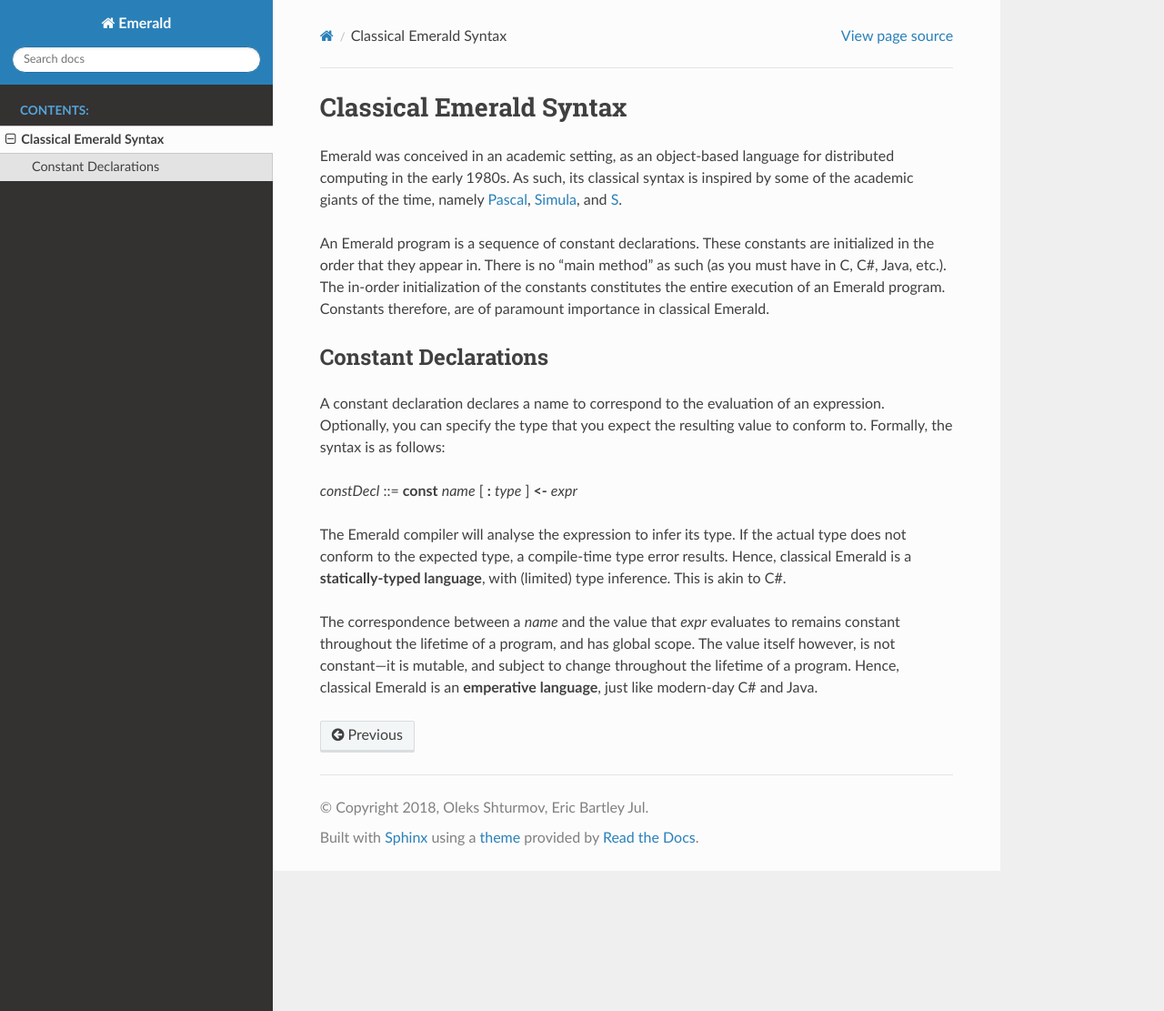
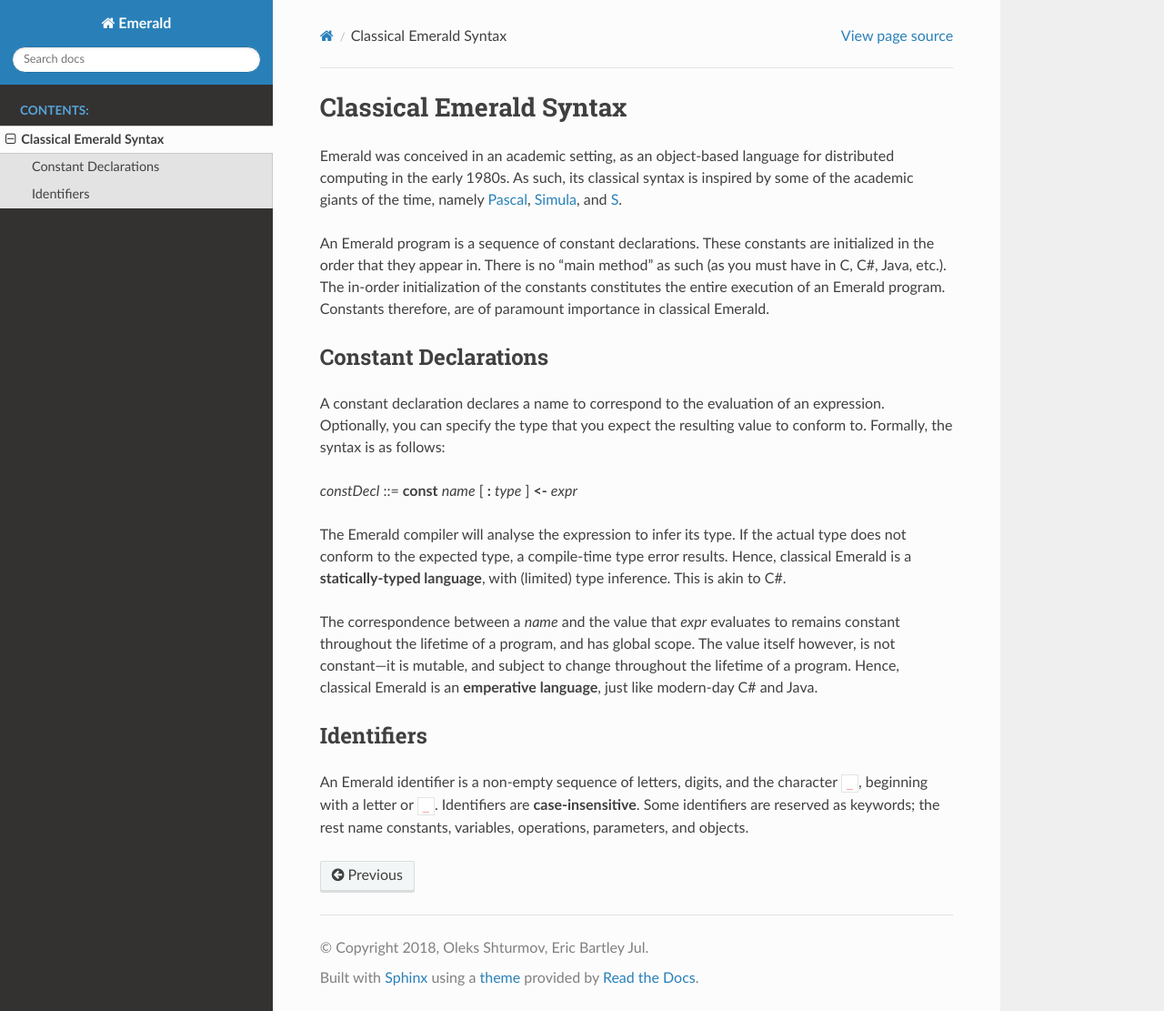
Before and after one commit to emerald/TEmPLE, a Sphinx documentation site: the page built from docs/syntax/classical.rst, in a window 1280 px wide and 1111 px high. Shown: the whole window at 91% size. Built offline with Sphinx 7.4.7 and the Read the Docs theme 2.0.0, drawn with Linux system fonts in a browser that asks for light colours.

Commit message:
Names are better known identifiers
At least, in classical Emerald

```diff
--- a/docs/syntax/classical.rst
+++ b/docs/syntax/classical.rst
@@ -38,3 +38,11 @@ and has global scope. The value itself however, is not constant—it is
 mutable, and subject to change throughout the lifetime of a program.
 Hence, classical Emerald is an **emperative language**, just like
 modern-day C\# and Java.
+
+Identifiers
+-----------
+
+An Emerald identifier is a non-empty sequence of letters, digits, and
+the character ``_``, beginning with a letter or ``_``. Identifiers are
+**case-insensitive**. Some identifiers are reserved as keywords; the
+rest name constants, variables, operations, parameters, and objects.
```
Also changed, not shown: 11 other files.
